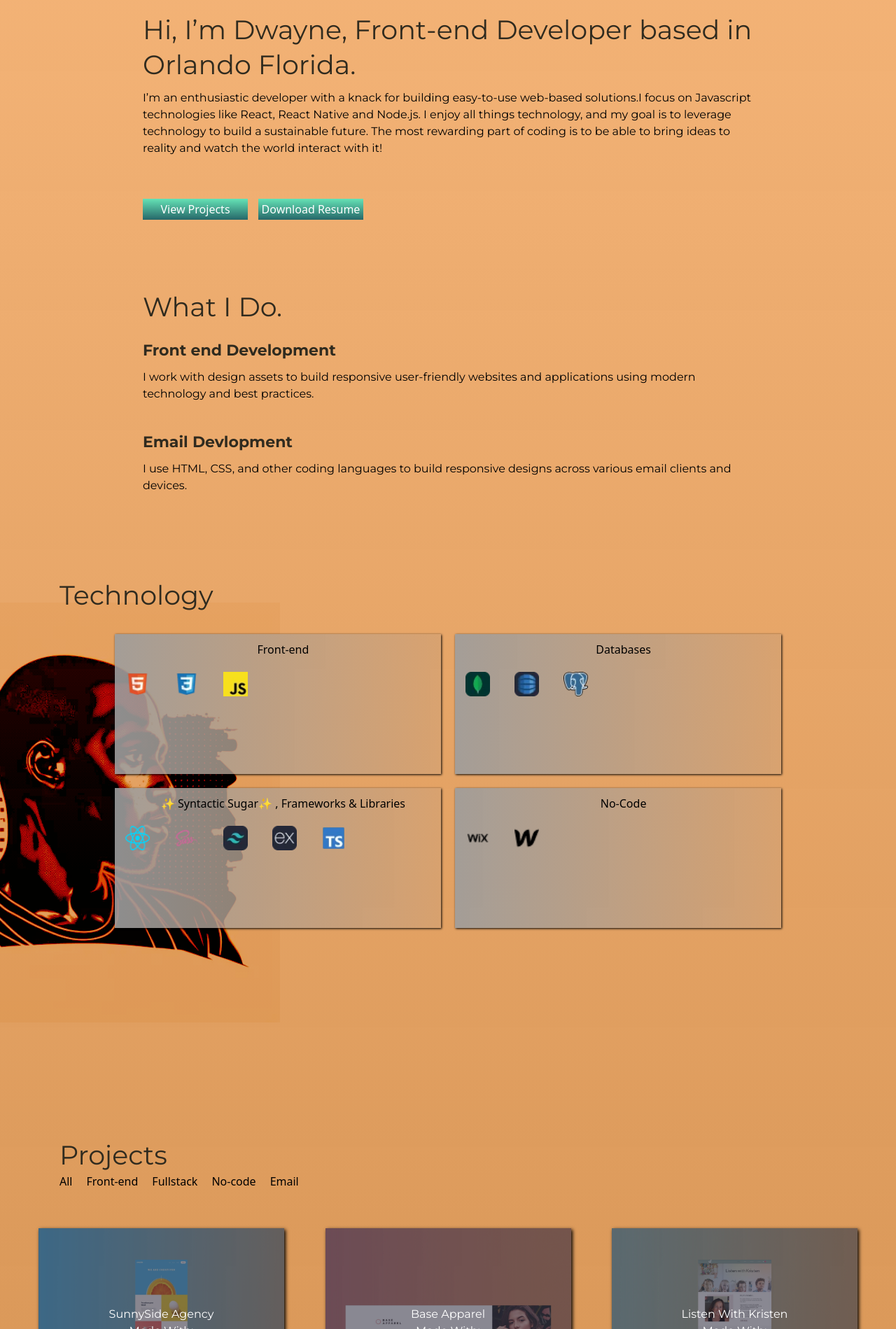
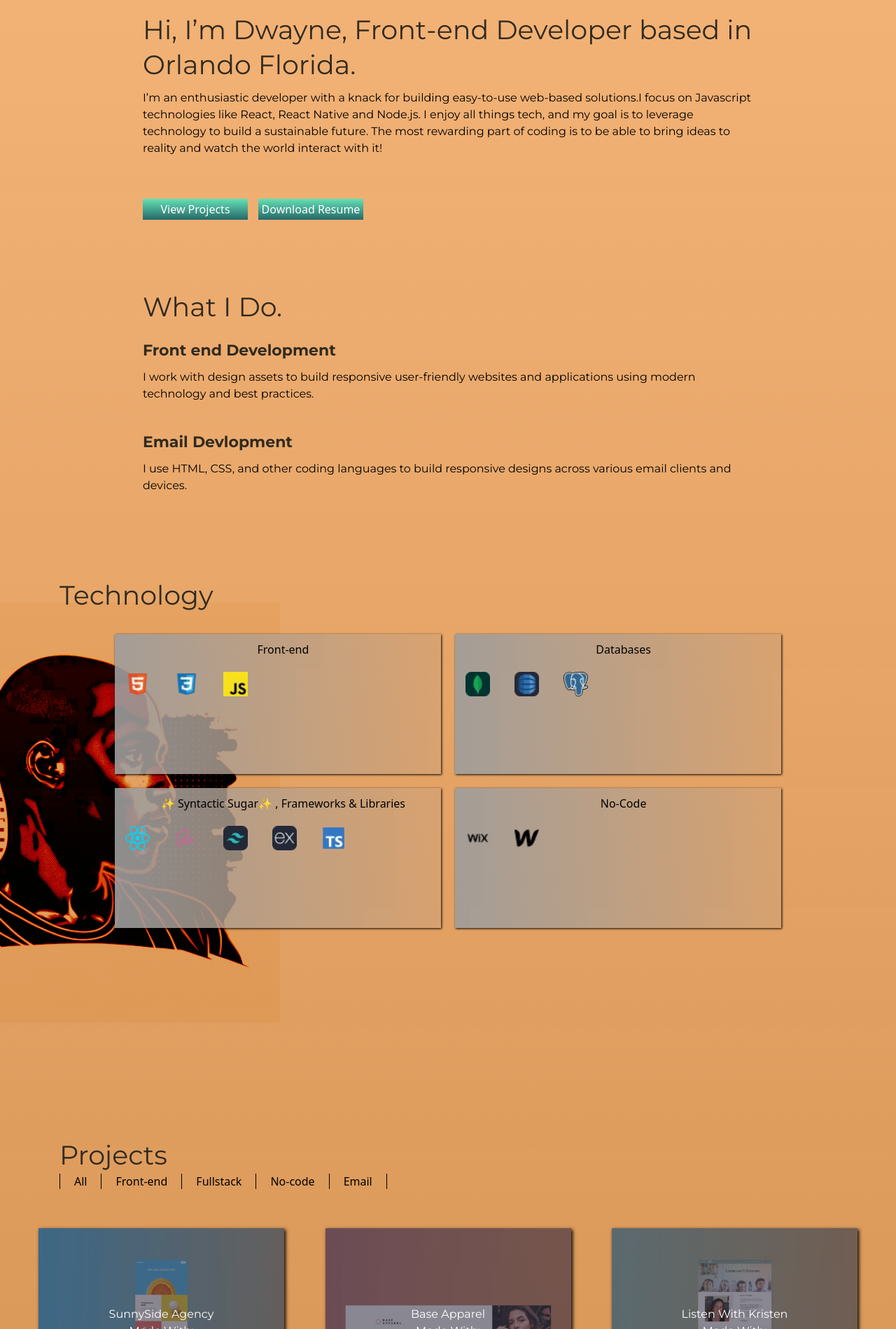
Before and after one commit to Dwayne-B/Dwayne-B-website-netlify, a React (Vite) app: page / in a window 1280 px wide. Shown: the part 1007-2906 px from the top of the page at 70% size. Built offline with nearby package versions, Linux system fonts and the light colour scheme.

Commit message:
update content

```diff
--- a/src/sections/About/About.jsx
+++ b/src/sections/About/About.jsx
@@ -45,12 +45,11 @@ function About() {
 						I’m an enthusiastic developer with a knack for
 						building easy-to-use web-based solutions.I focus
 						on Javascript technologies like React, React
-						Native and Node.js. I enjoy all things
-						technology, and my goal is to leverage
-						technology to build a sustainable future. The
-						most rewarding part of coding is to be able to
-						bring ideas to reality and watch the world
-						interact with it!
+						Native and Node.js. I enjoy all things tech, and
+						my goal is to leverage technology to build a
+						sustainable future. The most rewarding part of
+						coding is to be able to bring ideas to reality
+						and watch the world interact with it!
 					</p>
 				</span>
 				<span className='btn-container '>
--- a/src/sections/Projects/Projects.scss
+++ b/src/sections/Projects/Projects.scss
@@ -23,8 +23,21 @@
 }
 
 .project-filter span {
-	margin-right: u.toRem(20);
+	// margin-right: u.toRem(20);
+	padding: 0 20px;
+	text-align: center;
 	cursor: pointer;
+	border: black;
+	transition: all 0.4s;
+}
+.project-filter span:nth-child(odd) {
+	border-left: 1px solid;
+	border-right: 1px solid;
+}
+.project-filter span:hover {
+	border-bottom: 1px solid;
+	transition: all 0.4s;
+	// background-color: red;
 }
 .project-container {
 	position: relative;
```
Also changed, not shown: 12 other files (tests, documents, lock files or other folders).
